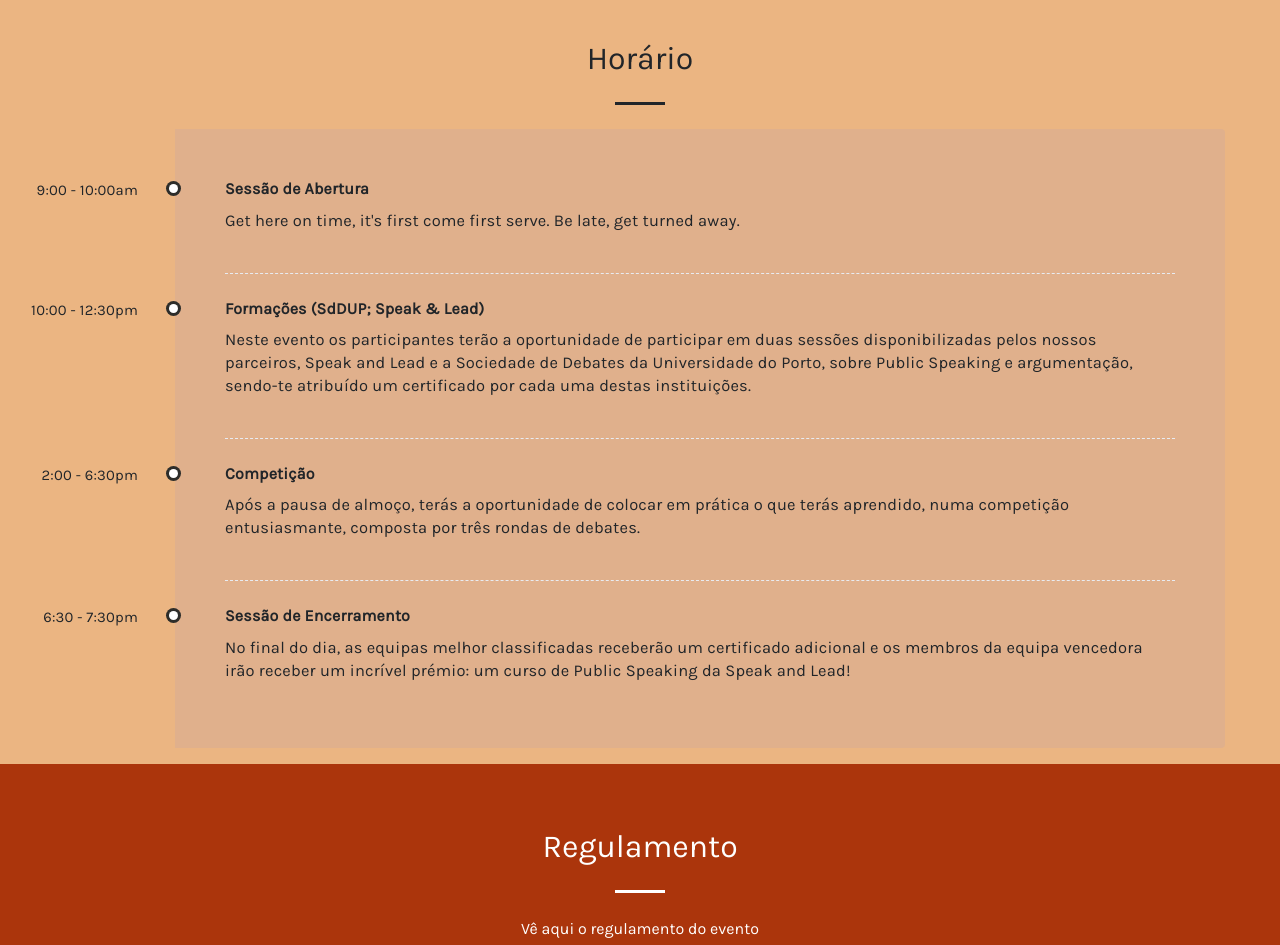
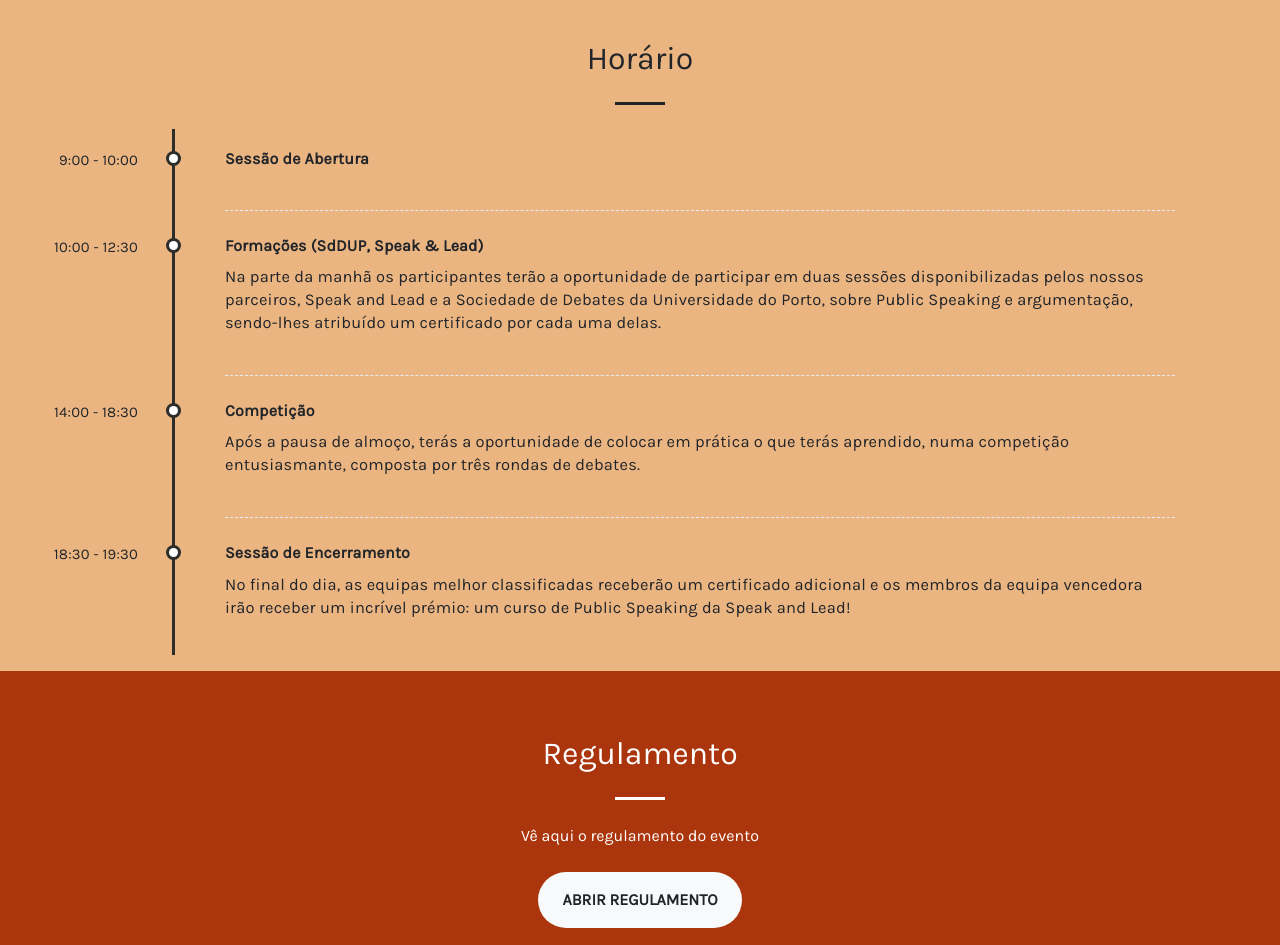
Before and after one commit to BEST-Porto/site-debateIt, a plain HTML site: page index.html in a window 1280 px wide. Shown: the part 1620-2565 px from the top of the page. Drawn offline with Linux system fonts and the light colour scheme.

Commit message:
pequenos ajustes

```diff
--- a/css/creative.css
+++ b/css/creative.css
@@ -317,16 +317,16 @@ header.masthead p {
 /*Horario*/
 body{margin-top:20px;}
 .timeline {
-    border-left: 3px solid #ebb582;
+    border-left: 3px solid var(--h);
     border-bottom-right-radius: 4px;
     border-top-right-radius: 4px;
-    background: rgba(114, 124, 245, 0.09);
+
     margin: 0 auto;
     letter-spacing: 0.2px;
     position: relative;
     line-height: 1.4em;
     font-size: 1.03em;
-    padding: 50px;
+    padding: 20px 50px;
     margin-left: 10%;
     list-style: none;
     text-align: left;
--- a/index.html
+++ b/index.html
@@ -121,7 +121,7 @@
             <div class="row">
                 <div class="col-lg-12 col-md-12">
                     <p id="countdown" style="text-align: center;font-size: 40px; font-family:'Karla';background-color: #ebb582;
-                    color: #2d2d2d;">Data do evento : 17 de abril de 2021</p>
+                    color: #2d2d2d;">Vem tornar-te num mestre em debates dia 17 de abril!</p>
                 </div>
             </div>
         </div>
@@ -131,7 +131,7 @@
 
 
     <!-- Sobre o debate -->
-    <section id="about_event" class="text-dark vertical-center fill">
+    <section id="about_event" class="text-dark vertical-center">
         <div class="container ">
             <div class="col-lg-12 mx-auto text-center">
                 <h2 class="section-heading">Sobre o Evento</h2>
@@ -183,22 +183,22 @@
                             </div>
                             <div id="content">
                                 <ul class="timeline">
-                                    <li class="event" data-date="9:00 - 10:00am">
+                                    <li class="event" data-date="9:00 - 10:00">
                                         <h3>Sessão de Abertura</h3>
-                                        <p>Get here on time, it's first come first serve. Be late, get turned away.</p>
+                                        <p></p>
                                     </li>
-                                    <li class="event" data-date="10:00 - 12:30pm">
-                                        <h3>Formações (SdDUP; Speak & Lead)</h3>
-                                        <p>Neste evento os participantes terão a oportunidade de participar em duas sessões disponibilizadas
+                                    <li class="event" data-date="10:00 - 12:30">
+                                        <h3>Formações (SdDUP, Speak & Lead)</h3>
+                                        <p>Na parte da manhã os participantes terão a oportunidade de participar em duas sessões disponibilizadas
                                             pelos nossos parceiros, Speak and Lead e a Sociedade de Debates da Universidade do Porto, sobre
-                                            Public Speaking e argumentação, sendo-te atribuído um certificado por cada uma destas instituições.</p>
+                                            Public Speaking e argumentação, sendo-lhes atribuído um certificado por cada uma delas.</p>
                                     </li>
-                                    <li class="event" data-date="2:00 - 6:30pm">
+                                    <li class="event" data-date="14:00 - 18:30">
                                         <h3>Competição</h3>
                                         <p>Após a pausa de almoço, terás a oportunidade de colocar em prática o que terás aprendido, numa
                                            competição entusiasmante, composta por três rondas de debates.</p>
                                     </li>
-                                    <li class="event" data-date="6:30 - 7:30pm">
+                                    <li class="event" data-date="18:30 - 19:30">
                                         <h3>Sessão de Encerramento</h3>
                                         <p>No final do dia, as equipas melhor classificadas receberão um certificado adicional e os membros da
                                            equipa vencedora irão receber um incrível prémio: um curso de Public Speaking da Speak and Lead!</p>
```
